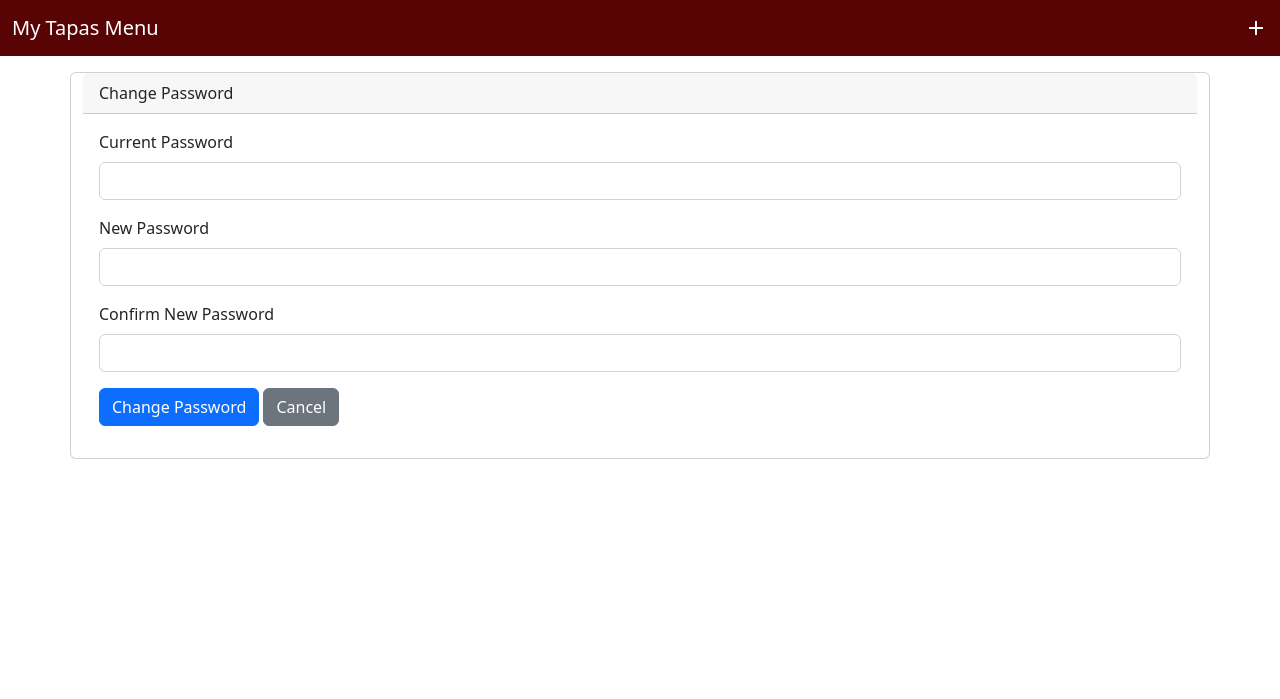
After one commit to chukwunyeluukgabrielokolo-cmyk/M6E-DjangoForms-, a Django app: template tapasV2/tapas/tapasapp/templates/tapasapp/change_password.html in a window 1280 px wide. The commit adds this page. Shown: the top 699 px of the page. Run offline with Django 3.2, Linux system fonts and the light colour scheme; the template is opened without the code that fills it, so the values that code supplies are empty; some libraries are stand-ins or nearby versions.

Commit message:
already did d and e

```diff
--- /dev/null
+++ b/tapasV2/tapas/tapasapp/templates/tapasapp/change_password.html
@@ -0,0 +1,27 @@
+{% extends "tapasapp/base.html" %}
+{% block content %}
+
+<div class="card">
+    <div class="card-header">Change Password</div>
+    <div class="card-body">
+        <form method="POST">
+            {% csrf_token %}
+            <div class="mb-3">
+                <label for="current_password" class="form-label">Current Password</label>
+                <input type="password" class="form-control" id="current_password" name="current_password" required>
+            </div>
+            <div class="mb-3">
+                <label for="new_password" class="form-label">New Password</label>
+                <input type="password" class="form-control" id="new_password" name="new_password" required>
+            </div>
+            <div class="mb-3">
+                <label for="confirm_password" class="form-label">Confirm New Password</label>
+                <input type="password" class="form-control" id="confirm_password" name="confirm_password" required>
+            </div>
+            <button type="submit" class="btn btn-primary">Change Password</button>
+            <a href="{% url 'manage_account' pk=account.pk %}" class="btn btn-secondary">Cancel</a>
+        </form>
+    </div>
+</div>
+
+{% endblock %}
--- a/tapasV2/tapas/tapasapp/urls.py
+++ b/tapasV2/tapas/tapasapp/urls.py
@@ -12,5 +12,7 @@ urlpatterns = [
     path('update_dish/<int:pk>/', views.update_dish, name='update_dish'),
     path('basic_list/<int:pk>/', views.basic_list, name='basic_list'),
     path('manage_account/<int:pk>/', views.manage_account, name='manage_account'),
+    path('change_password/<int:pk>/', views.change_password, name='change_password'),
+    path('delete_account/<int:pk>/', views.delete_account, name='delete_account'),
     path('logout/', views.logout_view, name='logout'),
 ]
```
Also changed, not shown: tapasV2/tapas/tapasapp/templates/tapasapp/manage_account.html (+10 -5 lines), tapasV2/tapas/tapasapp/views.py (+27 -0 lines), tapasV2/tapas/db.sqlite3.
